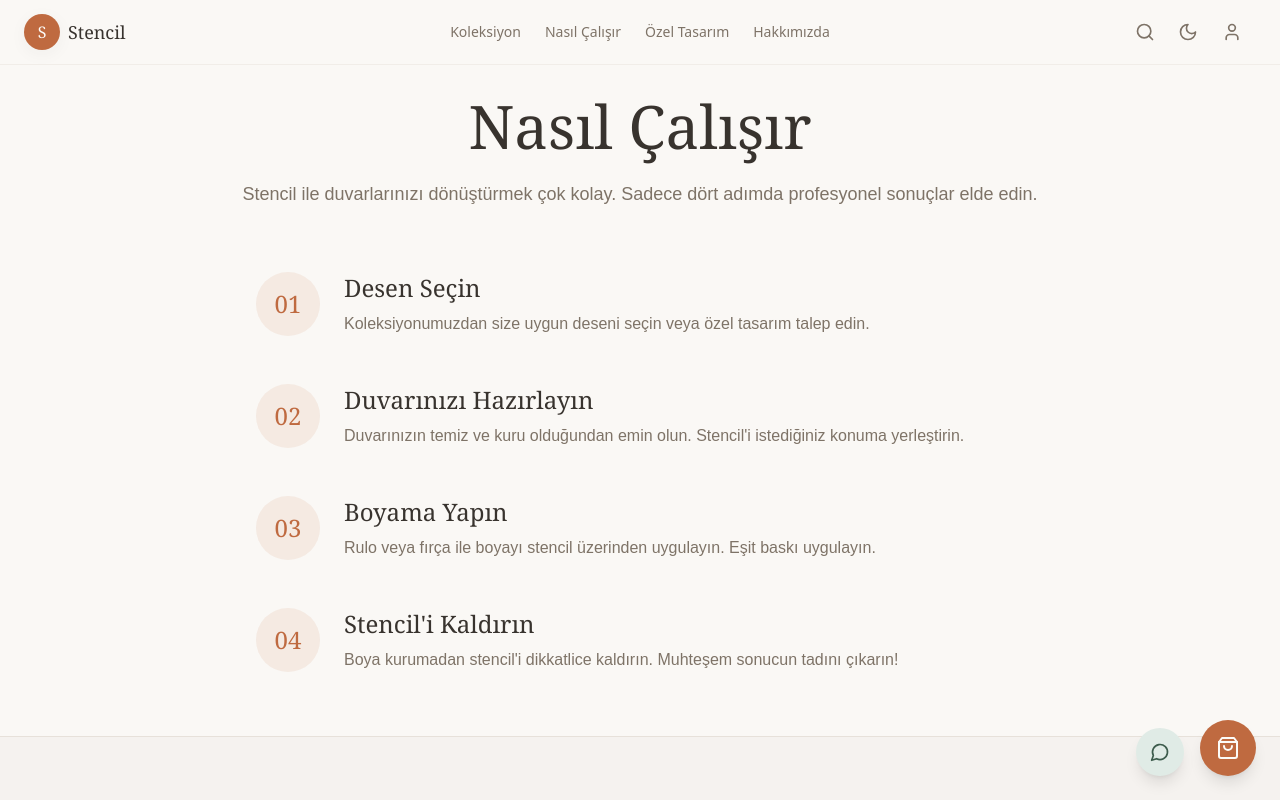
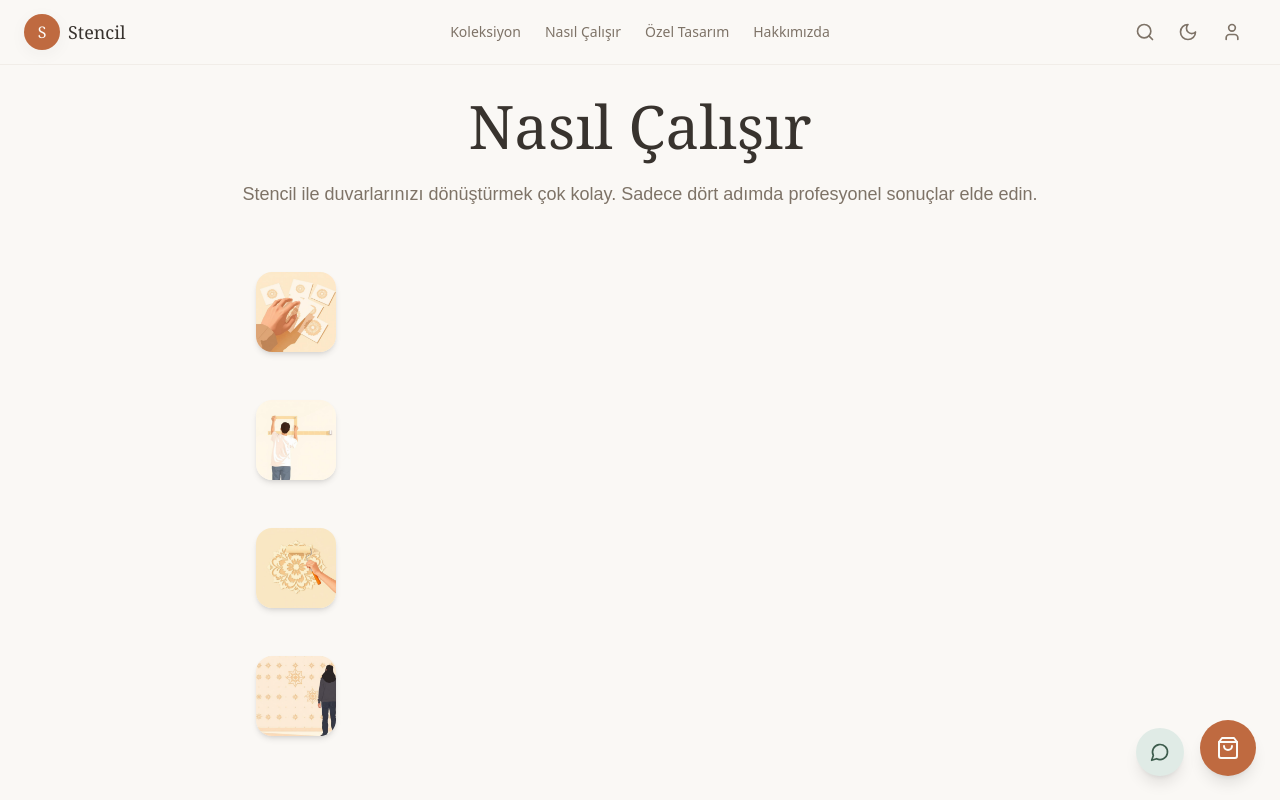
Before and after one commit to OUNDY/Stencil-Studio-Project, a React (Vite) app: page /nasil-calisir in a window 1280 px wide. Shown: the top 800 px of the page. Built offline with nearby package versions, Linux system fonts and the light colour scheme.

Commit message:
Add how-step images assets

```diff
--- a/src/pages/HowItWorks.tsx
+++ b/src/pages/HowItWorks.tsx
@@ -63,12 +63,15 @@ const HowItWorks = () => {
                 transition={{ duration: 0.6, delay: index * 0.1 }}
                 className="flex gap-6 items-start"
               >
-                <div className="flex-shrink-0 w-16 h-16 rounded-full bg-primary/10 flex items-center justify-center">
-                  <span className="font-serif text-2xl text-primary">{step.number}</span>
-                </div>
-                <div>
-                  <h3 className="font-serif text-2xl text-foreground mb-2">{step.title}</h3>
-                  <p className="text-muted-foreground">{step.description}</p>
+                <div className="flex-shrink-0 w-20 h-20 rounded-2xl overflow-hidden shadow-md">
+                  <motion.img
+                    src={step.image}
+                    alt={step.title}
+                    className="w-full h-full object-cover"
+                    initial={{ scale: 1.15 }}
+                    animate={{ scale: 1 }}
+                    transition={{ duration: 0.8, delay: index * 0.1 }}
+                  />
                 </div>
               </motion.div>
             ))}
```
